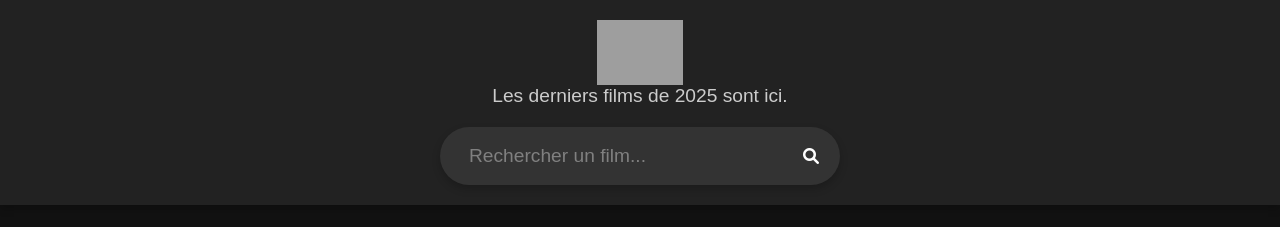
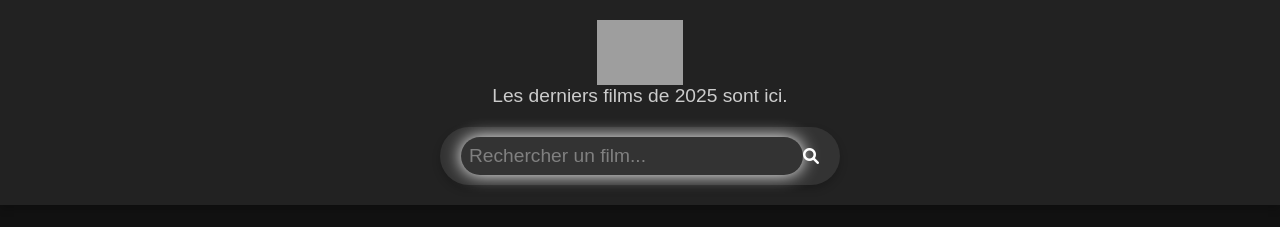
Before and after one commit to lpr0s1/hzflix-wb, a website: page public/films/menu.html in a window 1280 px wide. In both pictures the pointer is over the input "Rechercher un film...". Shown: the top 227 px of the page. Drawn offline with Linux system fonts and the light colour scheme; grey boxes are pictures that could not be loaded.

Commit message:
Update menu.html

```diff
--- a/public/films/menu.html
+++ b/public/films/menu.html
@@ -69,6 +69,10 @@
             padding: 8px;
             border-radius: 30px;
             outline: none;
+        }
+
+        .search-box input:hover {
+            box-shadow: 0px 0px 17px white;
         }
 
         .search-box input::placeholder {
```
